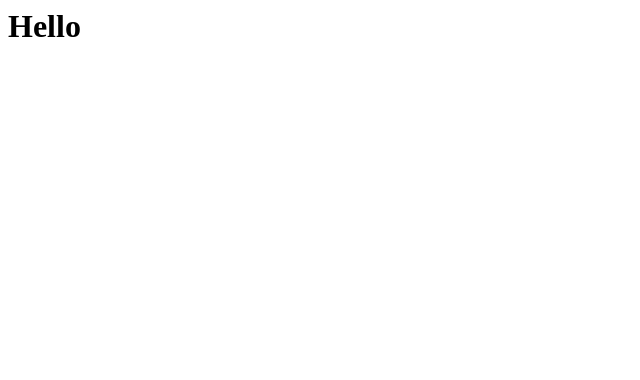
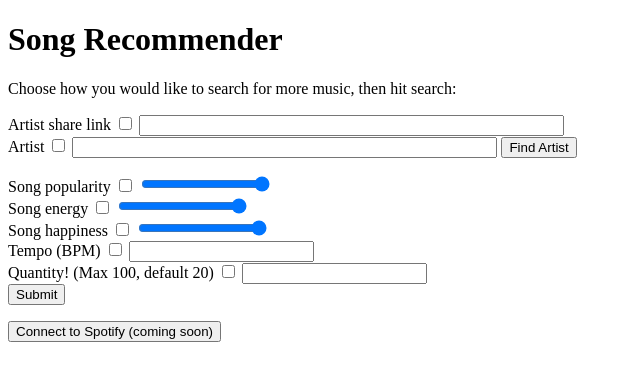
Before and after one commit to gauss49/tacomusic, a plain HTML site: page index.html in a window 1280 px wide. Shown: the whole page, without its empty margins (0-640 px from the left). Drawn offline with Linux system fonts and the light colour scheme.

Commit message:
Add files via upload

```diff
--- a/index.html
+++ b/index.html
@@ -1 +1,69 @@
-<h1>Hello</h1>
+<!DOCTYPE html>
+<html>
+<head>
+    <link href="./resources/css/index.css" type="text/css" rel="stylesheet">
+    <title>Song Recommender</title>
+</head>
+<body>
+<h1 id="header">Song Recommender</h1>
+<p>Choose how you would like to search for more music, then hit search:</p>
+<div>
+    <label for="artistCheck">Artist share link</label>
+    <input type="checkbox" id="artistCheck" name="artistCheck">
+    <input type="text" id="artist" name="artist" size="50">
+</div>
+<div>
+    <label for="artNameCheck">Artist</label>
+    <input type="checkbox" id="artNameCheck" name="artNameCheck">
+    <input type="text" id="art" name="art" size="50">
+    <button type="button" id="addArt" onclick="searchArt()">Find Artist</button>
+    <ol id="artList"></ol>
+</div>
+<div>
+    <label for="popularityCheck">Song popularity</label>
+    <input type="checkbox" id="popularityCheck" name="popularityCheck">
+    <input type="range" min="1" max="100" value="100" id="popularity">
+</div>
+<div>
+    <label for="energyCheck">Song energy</label>
+    <input type="checkbox" id="energyCheck" name="energyCheck">
+    <input type="range" min="0" max="99" value="99" id="energy">
+</div>
+<div>
+    <label for="valenceCheck">Song happiness</label>
+    <input type="checkbox" id="valenceCheck" name="valenceCheck">
+    <input type="range" min="0" max="99" value="99" id="valence">
+</div>
+<div>
+    <label for="tempoCheck">Tempo (BPM)</label>
+    <input type="checkbox" id="tempoCheck" name="tempoCheck">
+    <input type="number" id="tempo">
+</div>
+<div>
+    <label for="quantCheck">Quantity! (Max 100, default 20)</label>
+    <input type="checkBox" id="quantCheck" name="quantCheck">
+    <input type="number" id="quant">
+</div>
+<button type="button" onclick="getRecs()">Submit</button>
+<ol id="recs"></ol>
+<button type="button" id="authButton" onclick="requestAccess()">Connect to Spotify (coming soon)</button>
+<!-- <script>
+    function authorize() {
+        localStorage.setItem('originalPageUrl', window.location.href);
+
+        const clientId = 'b4d5907d03134b1895bcb5a1694331df';
+        const redirectUri = 'http://localhost:3000/callback';
+        const authorizationUrl = 'https://accounts.spotify.com/authorize?client_id='+clientId+'&redirect_uri='+''+'&response_type=code';
+        window.location.href = authorizationUrl;
+    }
+
+    document.getElementById('authButton').addEventListener('click', authorize);
+
+    const queryParams = new URLSearchParams(window.location.search);
+    if (queryParams.has('code')) {
+        document.getElementById('header').textContent = 'yes';
+    }
+</script> -->
+<script src="./resources/scripts/main.js"></script>
+</body>
+</html>
```
